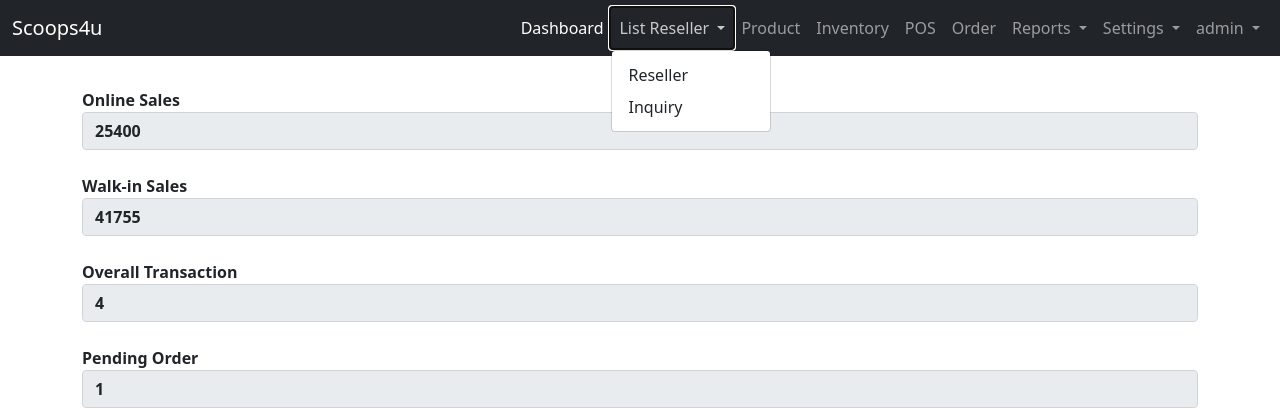
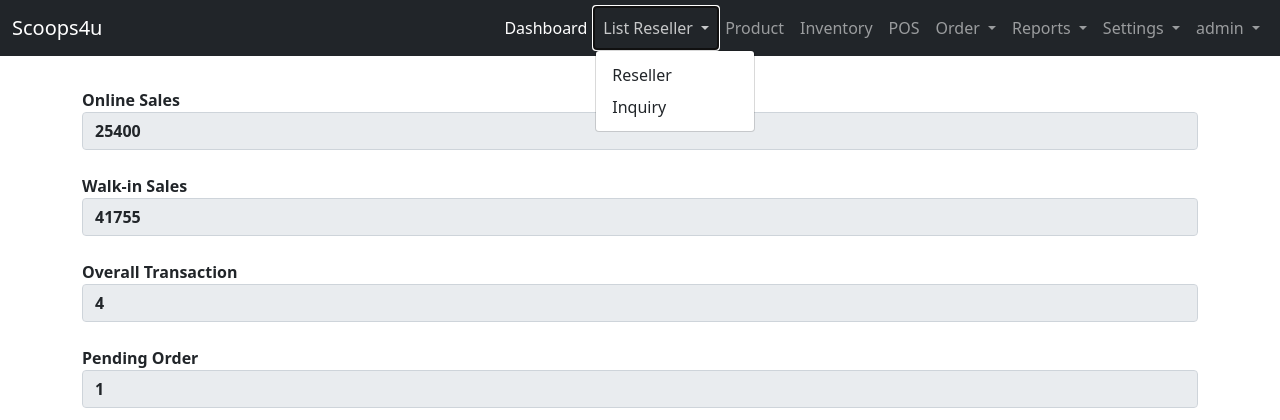
Before and after one commit to Pedrick16/django_scoops-capstone, a Django app: page /user-site/ in a window 1280 px wide, after a click on "List Reseller". Shown: the top 420 px of the page. Run offline with Django 4.2, Linux system fonts and the light colour scheme; a user stored in the database is signed in; data comes from the database, SQL or seed files in the repository; both versions use the stored data as it was after the commit.

Commit message:
fixed pos

```diff
--- a/admin_site/urls.py
+++ b/admin_site/urls.py
@@ -56,7 +56,10 @@
 
     path('pos/all-products/', views.all_products ,name='all_products'),
     path('cart/all-products/<int:productid>/', views.cart_products ,name='cart_products'),
-    path('transaction-orders/', views.Transaction_orders, name='transaction_orders'),
+    path('transaction-orders/pending', views.Transaction_orders, name='transaction_orders'),
+    path('transaction-orders/out for shipping', views.Transaction_outshipping, name='transaction_outshipping'),
+    path('transaction-orders/completed', views.Transaction_completed, name='transaction_completed'),
+    path('transaction-orders/decline', views.Transaction_decline, name='transaction_decline'),
     path('transaction-view/<int:id>/', views.transaction_view, name='transaction_view'),
 
     path('search-reseller/', views.search_reseller, name='search_reseller'),
--- a/admin_site/views.py
+++ b/admin_site/views.py
@@ -246,7 +246,7 @@
     list_product = Product.objects.get(id = productid)
     current_pcode = list_product.product_code
     list_batch = By_Batch.objects.filter(product_code = current_pcode)
-    latest_bnumber = By_Batch.objects.aggregate(max = Max('product_batch'))['max']
+    latest_bnumber = By_Batch.objects.filter(product_code = current_pcode).aggregate(max = Max('product_batch'))['max']
     context ={
         'list_product':list_product,
         'list_batch':list_batch,
@@ -531,22 +531,31 @@
     pos = Pos.objects.get(id =productid)
     current_qty = int(pos.pos_quantity)
     result = current_qty + 1
-    pos.pos_quantity = result
-    pos.save()
 
-    current_amount = int(pos.pos_amount)
-    current_price = int(pos.pos_price)
-    result = current_amount + current_price
-    pos.pos_amount = result
-    pos.save()
+    #for checking product code
+    current_pcode = pos.pos_pcode
 
-    current_pcode = pos.pos_pcode
     product = Product.objects.get(product_code = current_pcode)
-    current_stock = int(product.product_stock)
-    minus_stock = current_stock - 1
-    product.product_stock = minus_stock
-    product.save()
-    return redirect('admin_site:pos')
+    if product.product_stock == 0:
+        messages.success(request,("No available Stock"))
+        return redirect('admin_site:pos')
+    else:
+        pos.pos_quantity = result
+        pos.save()
+
+        current_amount = int(pos.pos_amount)
+        current_price = int(pos.pos_price)
+        result = current_amount + current_price
+        pos.pos_amount = result
+        pos.save()
+
+
+        product = Product.objects.get(product_code = current_pcode)
+        current_stock = int(product.product_stock)
+        minus_stock = current_stock - 1
+        product.product_stock = minus_stock
+        product.save()
+        return redirect('admin_site:pos')
 
 
 @login_required(login_url='landing_page:login')
@@ -636,7 +645,7 @@
         if Pos.objects.filter(pos_user=request.user, pos_pcode = pcode):
             messages.success(request,("you already have on the cart"))
             return redirect('admin_site:all_products')
-        elif  product.product_stock == "0":
+        elif  product.product_stock == 0:
             messages.success(request,("Sorry, No Available Stock"))
             return redirect('admin_site:all_products')
 
@@ -661,7 +670,7 @@
 
 
             messages.info(request,("Successfully carting Products"))
-            return redirect('admin_site:all_products')
+            return redirect('admin_site:pos')
 
 
 
@@ -682,6 +691,30 @@
 @login_required(login_url='landing_page:login')
 def Transaction_orders(request):
     list_transaction = Transaction.objects.filter(Q(transaction_orderstatus = "Pending")).order_by('-id')
+    context = {
+        'list_transaction':list_transaction
+    }
+    return render(request, 'admin_site/transaction/orders.html', context)
+
+@login_required(login_url='landing_page:login')
+def Transaction_outshipping(request):
+    list_transaction = Transaction.objects.filter(Q(transaction_orderstatus = "Out for Shipping")).order_by('-id')
+    context = {
+        'list_transaction':list_transaction
+    }
+    return render(request, 'admin_site/transaction/orders.html', context)
+
+@login_required(login_url='landing_page:login')
+def Transaction_completed(request):
+    list_transaction = Transaction.objects.filter(Q(transaction_orderstatus = "Completed")).order_by('-id')
+    context = {
+        'list_transaction':list_transaction
+    }
+    return render(request, 'admin_site/transaction/orders.html', context)
+
+@login_required(login_url='landing_page:login')
+def Transaction_decline(request):
+    list_transaction = Transaction.objects.filter(Q(transaction_orderstatus = "Decline")).order_by('-id')
     context = {
         'list_transaction':list_transaction
     }
--- /dev/null
+++ b/scoops4u_capstone/static/css/sample.css
@@ -0,0 +1,3 @@
+#active{
+    color: red !important;
+}
--- /dev/null
+++ b/scoops4u_capstone/static/js/base.js
@@ -0,0 +1,8 @@
+$(document).ready(function(){
+
+
+        $('#product').css('color', 'blue')
+        $('#dashboard').css('color', 'red')
+
+
+})
--- a/templates/admin_site/base.html
+++ b/templates/admin_site/base.html
@@ -13,8 +13,17 @@
       </title>
     <link href="https://cdn.jsdelivr.net/npm/bootstrap@5.0.2/dist/css/bootstrap.min.css" rel="stylesheet" integrity="sha384-EVSTQN3/azprG1Anm3QDgpJLIm9Nao0Yz1ztcQTwFspd3yD65VohhpuuCOmLASjC" crossorigin="anonymous">
     <script src="https://cdnjs.cloudflare.com/ajax/libs/jquery/3.6.3/jquery.min.js" integrity="sha512-STof4xm1wgkfm7heWqFJVn58Hm3EtS31XFaagaa8VMReCXAkQnJZ+jEy8PCC/iT18dFy95WcExNHFTqLyp72eQ==" crossorigin="anonymous" referrerpolicy="no-referrer"></script>
+      <link rel="stylesheet" href="{% static 'css/sample.css' %}">
+  </head>
+  <style>
+    /* .navbar .nav-link .active{
+        color: red;
+    } */
+    #sample{
+      color: red;
+    }
 
-  </head>
+  </style>
 <body>
 
 
@@ -51,8 +60,18 @@
               <li class="nav-item">
                 <a class="nav-link" href="{%url 'admin_site:pos' %}">POS</a>
               </li>
-              <li class="nav-item">
-                <a class="nav-link" href="{% url 'admin_site:transaction_orders' %}">Order</a>
+
+              <li class="nav-item dropdown">
+                <a class="nav-link dropdown-toggle" href="#" id="navbarDropdownMenuLink" role="button" data-bs-toggle="dropdown" aria-expanded="false">
+                  Order
+                </a>
+                <ul class="dropdown-menu" aria-labelledby="navbarDropdownMenuLink">
+                  <li><a class="dropdown-item" href="{% url 'admin_site:transaction_orders' %}">Pending</a></li>
+                  <li><a class="dropdown-item" href="{% url 'admin_site:transaction_outshipping' %}">For Delivery</a></li>
+                  <li><a class="dropdown-item" href="{% url 'admin_site:transaction_completed' %}">Completed</a></li>
+                  <li><a class="dropdown-item" href="{% url 'admin_site:transaction_decline' %}">Decline Order</a></li>
+
+                </ul>
               </li>
 
               <li class="nav-item dropdown">
@@ -82,8 +101,6 @@
                   {{ user }}
                 </a>
                 <ul class="dropdown-menu" aria-labelledby="navbarDropdownMenuLink">
-
-
 
 
                   <li><a class="dropdown-item" href="{% url 'admin_site:my_profile' %}">My Profile</a></li>
@@ -121,11 +138,12 @@
               <div class="collapse navbar-collapse" id="navbarNavDropdown">
                 <ul class="navbar-nav ms-auto mb-2 mb-lg-0">
                   <li class="nav-item">
-                    <a class="nav-link active" aria-current="page" href="{% url 'staff_site:dashboard'%}">Dashboard</a>
+                    <a class="nav-link active" aria-current="page" href="{% url 'staff_site:dashboard'%}" id="dashboard">Dashboard</a>
                   </li>
 
+
                   <li class="nav-item">
-                    <a class="nav-link" href="{%url 'admin_site:list_product' %}">Product</a>
+                    <a class="nav-link active  " href="{%url 'admin_site:list_product' %}" id="product"> Product</a>
                   </li>
                   <li class="nav-item">
                     <a class="nav-link" href="{%url 'admin_site:inventory' %}">Inventory</a>
@@ -287,8 +305,7 @@
     <script src="https://cdn.jsdelivr.net/npm/@popperjs/core@2.9.2/dist/umd/popper.min.js" integrity="sha384-IQsoLXl5PILFhosVNubq5LC7Qb9DXgDA9i+tQ8Zj3iwWAwPtgFTxbJ8NT4GN1R8p" crossorigin="anonymous"></script>
     <script src="https://cdn.jsdelivr.net/npm/bootstrap@5.0.2/dist/js/bootstrap.min.js" integrity="sha384-cVKIPhGWiC2Al4u+LWgxfKTRIcfu0JTxR+EQDz/bgldoEyl4H0zUF0QKbrJ0EcQF" crossorigin="anonymous"></script>
 
-
-
+    <script src="{% static 'js/base.js' %}"></script>
 
 
 
--- a/templates/admin_site/pos/all-products.html
+++ b/templates/admin_site/pos/all-products.html
@@ -94,5 +94,4 @@
 </table>
 {% endif %}
 
-
 {% endblock content %}
```
Also changed, not shown: db.sqlite3, media/image_path/2023-02-arcemunozgmail.com-dog-WU0oTXxB7G.jpg (added), media/image_path/2023-02-arcemunozgmail.com-dog-ZVMSgLvae4.jpg (added), scoops4u_capstone/static/js/act_log.js (line endings or trailing spaces), 1 other file.
